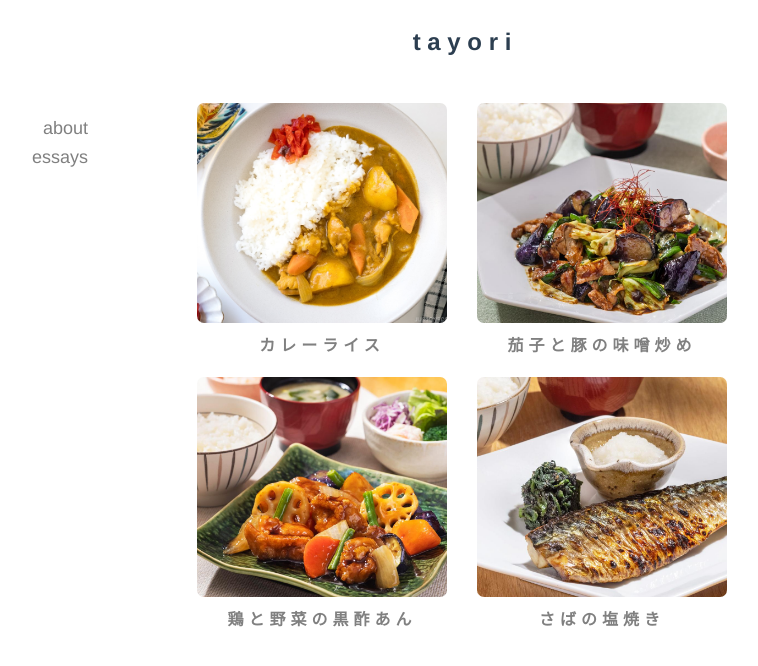
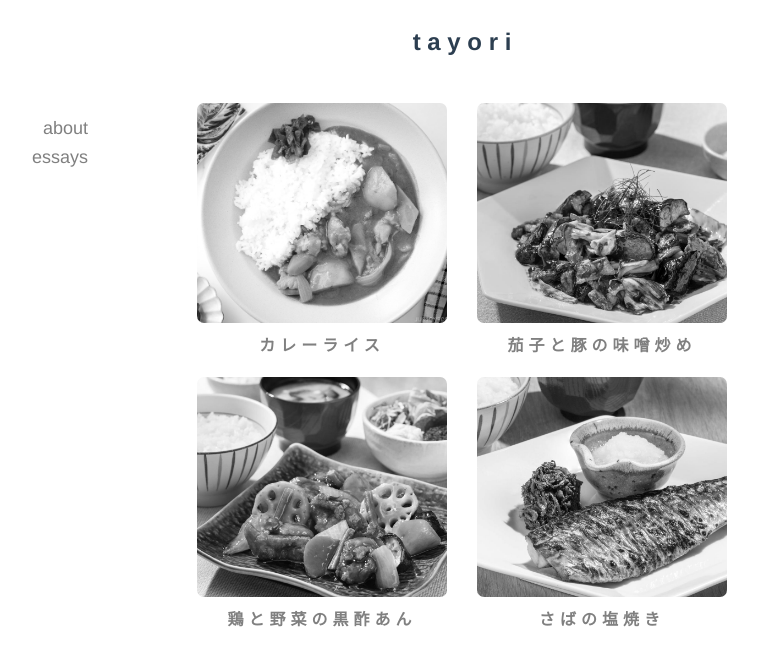
Before and after one commit to iggyray/tayori, a Vue app: page /essays in a window 1280 px wide. Shown: the top 666 px of the page, without its empty margins (178-936 px from the left). Built offline with nearby package versions, Linux system fonts and the light colour scheme.

Commit message:
added animations to topic component

```diff
--- a/src/components/TopicComponent.vue
+++ b/src/components/TopicComponent.vue
@@ -42,8 +42,15 @@ img {
   height: 220px;
   object-fit: cover;
   border-radius: 7px;
+  -webkit-filter: grayscale(100%);
+  filter: grayscale(100%);
+  transition: filter 0.3s ease-in-out;
 }
+
 a:hover {
   cursor: pointer;
 }
+.topic-component:hover > img {
+  filter: none;
+}
 </style>
```
